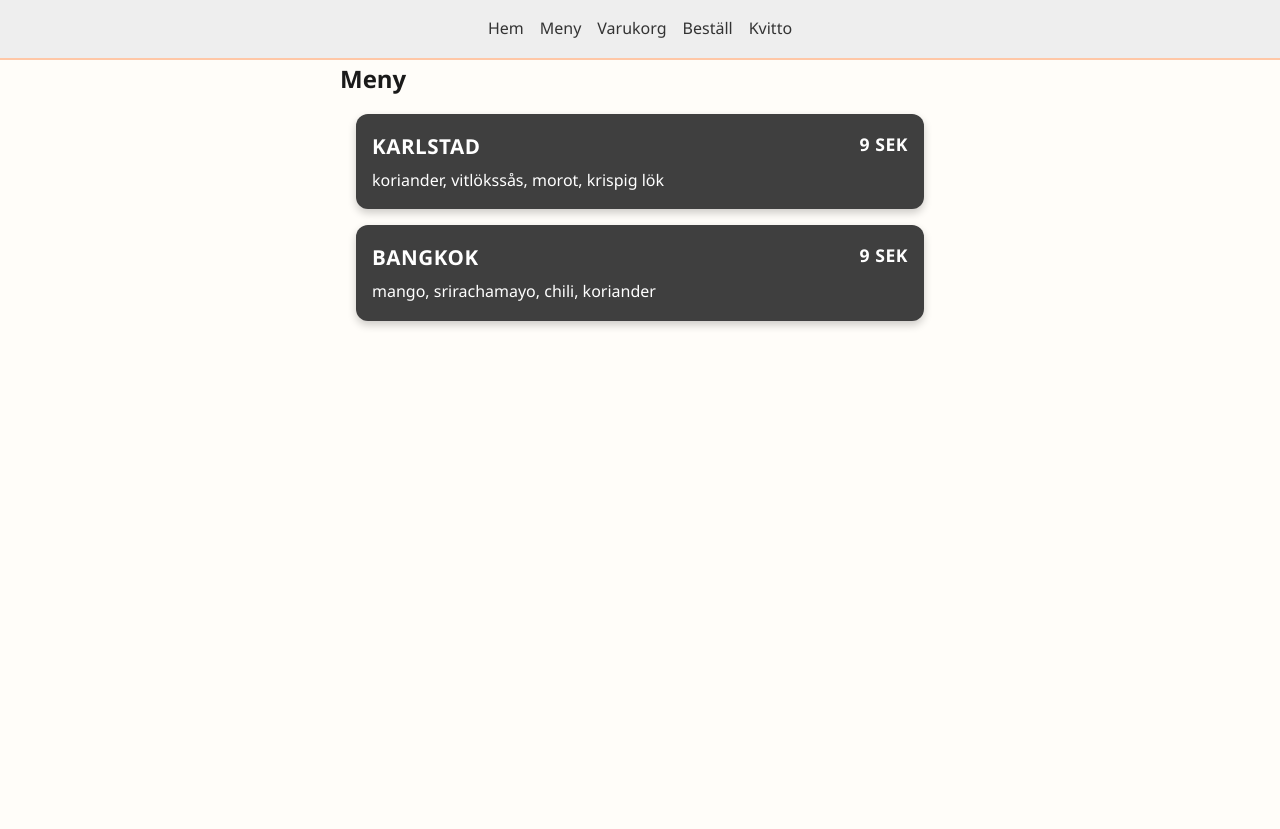
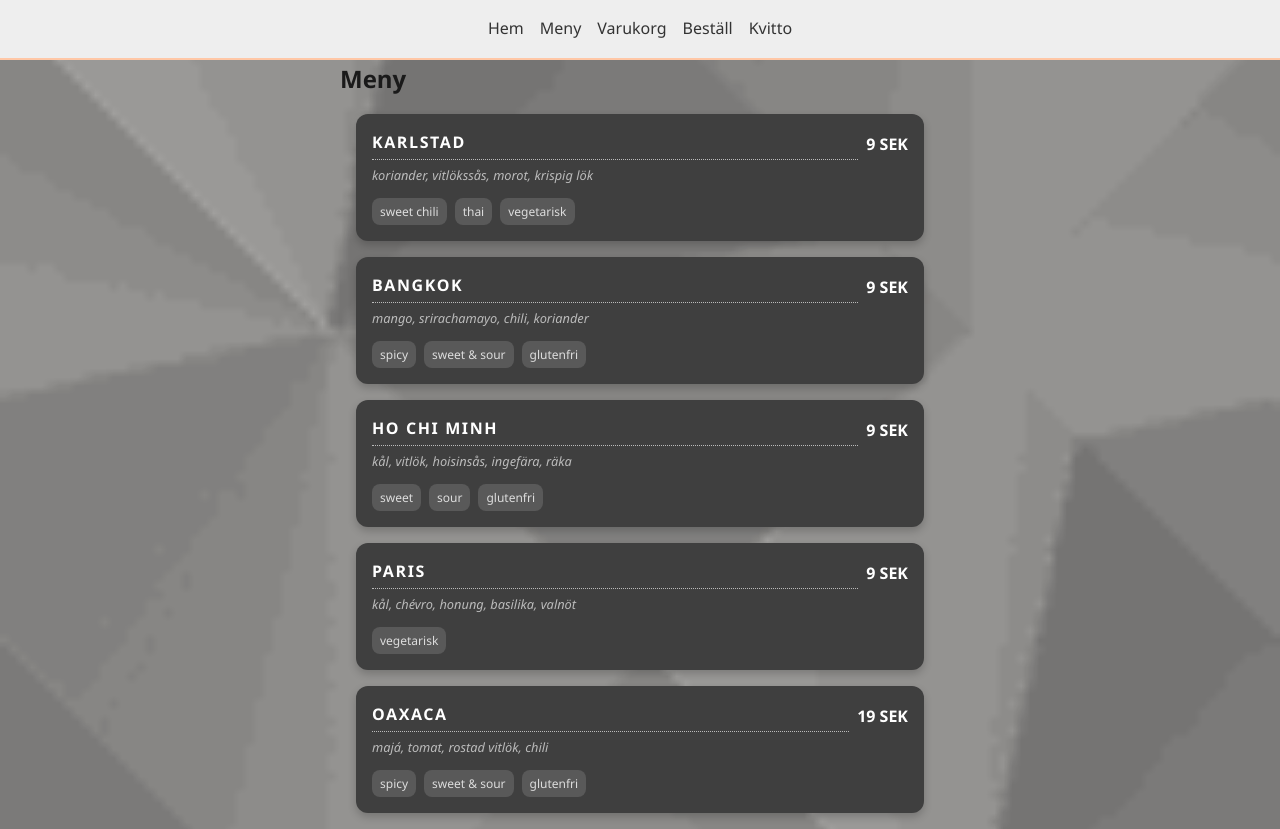
Before and after one commit to ElinStridsberg/YumYumGimmeSum, a React (Vite) app in the folder yum-yum-gimme-sum/: page /menu in a window 1280 px wide. Before the commit the page ends 800 px from the top, so only its background shows below. Built offline with nearby package versions, Linux system fonts and the light colour scheme.

Commit message:
la till testdata i menyn samt lite styling

```diff
--- a/yum-yum-gimme-sum/src/pages/Menu.jsx
+++ b/yum-yum-gimme-sum/src/pages/Menu.jsx
@@ -1,35 +1,65 @@
-function Menu() {
-  const products = [
+import React from "react";
+
+const sampleMenu = [
   {
     id: 1,
-      name: "KARLSTAD",
-      desc: "koriander, vitlökssås, morot, krispig lök",
-      price: 9
+    name: "Karlstad",
+    description: "koriander, vitlökssås, morot, krispig lök",
+    price: 9,
+    tags: ["sweet chili", "thai", "vegetarisk"],
   },
   {
     id: 2,
-      name: "BANGKOK",
-      desc: "mango, srirachamayo, chili, koriander",
-      price: 9
-    }
+    name: "Bangkok",
+    description: "mango, srirachamayo, chili, koriander",
+    price: 9,
+    tags: ["spicy", "sweet & sour", "glutenfri"],
+  },
+  {
+    id: 3,
+    name: "Ho Chi Minh",
+    description: "kål, vitlök, hoisinsås, ingefära, räka",
+    price: 9,
+    tags: ["sweet", "sour", "glutenfri"],
+  },
+  {
+    id: 4,
+    name: "Paris",
+    description: "kål, chévro, honung, basilika, valnöt",
+    price: 9,
+    tags: ["vegetarisk"],
+  },
+  {
+    id: 5,
+    name: "Oaxaca",
+    description: "majá, tomat, rostad vitlök, chili",
+    price: 19,
+    tags: ["spicy", "sweet & sour", "glutenfri"],
+  },
 ];
 
+export default function Menu() {
   return (
-    <main className="menu">
+    <main>
       <h2>Meny</h2>
-      <section className="menu-list compact">
-        {products.map((item) => (
-          <article key={item.id} className="menu-card dark">
+      <div className="menu-list">
+        {sampleMenu.map(({ id, name, description, price, tags }) => (
+          <article key={id} className="menu-card">
             <div className="menu-header">
-              <h3>{item.name}</h3>
-              <span>{item.price} SEK</span>
+              <div className="menu-name">{name}</div>
+              <div className="price">{price} SEK</div>
             </div>
-            <p>{item.desc}</p>
+            <p className="menu-description">{description}</p>
+            <div className="menu-tags">
+              {tags.map((tag, i) => (
+                <span key={i} className="menu-tag">
+                  {tag}
+                </span>
+              ))}
+            </div>
           </article>
         ))}
-      </section>
+      </div>
     </main>
   );
 }
-
-export default Menu;
--- a/yum-yum-gimme-sum/src/styles/styles.css
+++ b/yum-yum-gimme-sum/src/styles/styles.css
@@ -9,7 +9,12 @@
 
 body {
   font-family: 'Segoe UI', Roboto, sans-serif;
-  background-color: #fffdf9;
+  background-image: url('/bg-pattern.png'); /* Bakgrundsbild i public/ */
+  background-size: cover;
+  background-repeat: no-repeat;
+  background-position: center top;
+  background-attachment: fixed;
+  background-color: #fffdf9; /* fallback */
   color: #1a1a1a;
   line-height: 1.6;
 }
@@ -62,31 +67,43 @@ nav a:hover {
 }
 
 .menu-card {
-  background-color: #3f3f3f; /* mörk bakgrund */
+  background-color: #3f3f3f;
   color: white;
   border-radius: 12px;
   padding: 1rem;
   box-shadow: 0 4px 8px rgba(0,0,0,0.2);
+  font-size: 0.9rem;
 }
 
 .menu-header {
   display: flex;
   justify-content: space-between;
+  align-items: center;
   font-weight: 700;
-  font-size: 1.1rem;
   margin-bottom: 0.3rem;
-  letter-spacing: 0.03em;
+}
+
+.menu-name {
+  letter-spacing: 0.1em;
+  font-size: 1rem;
+  text-transform: uppercase;
+  flex: 1;
+  border-bottom: 1px dotted #bbb;
+  padding-bottom: 0.2rem;
+  margin-right: 0.5rem;
+}
+
+.price {
+  white-space: nowrap;
+  font-weight: 700;
+  font-size: 1rem;
 }
 
 .menu-description {
-  font-size: 0.85rem;
+  font-size: 0.8rem;
   color: #bbb;
   margin-bottom: 0.8rem;
   font-style: italic;
-}
-
-.price {
-  font-weight: 700;
 }
 
 .menu-tags {
```
Lines whose indentation alone changed are shown as unchanged.
